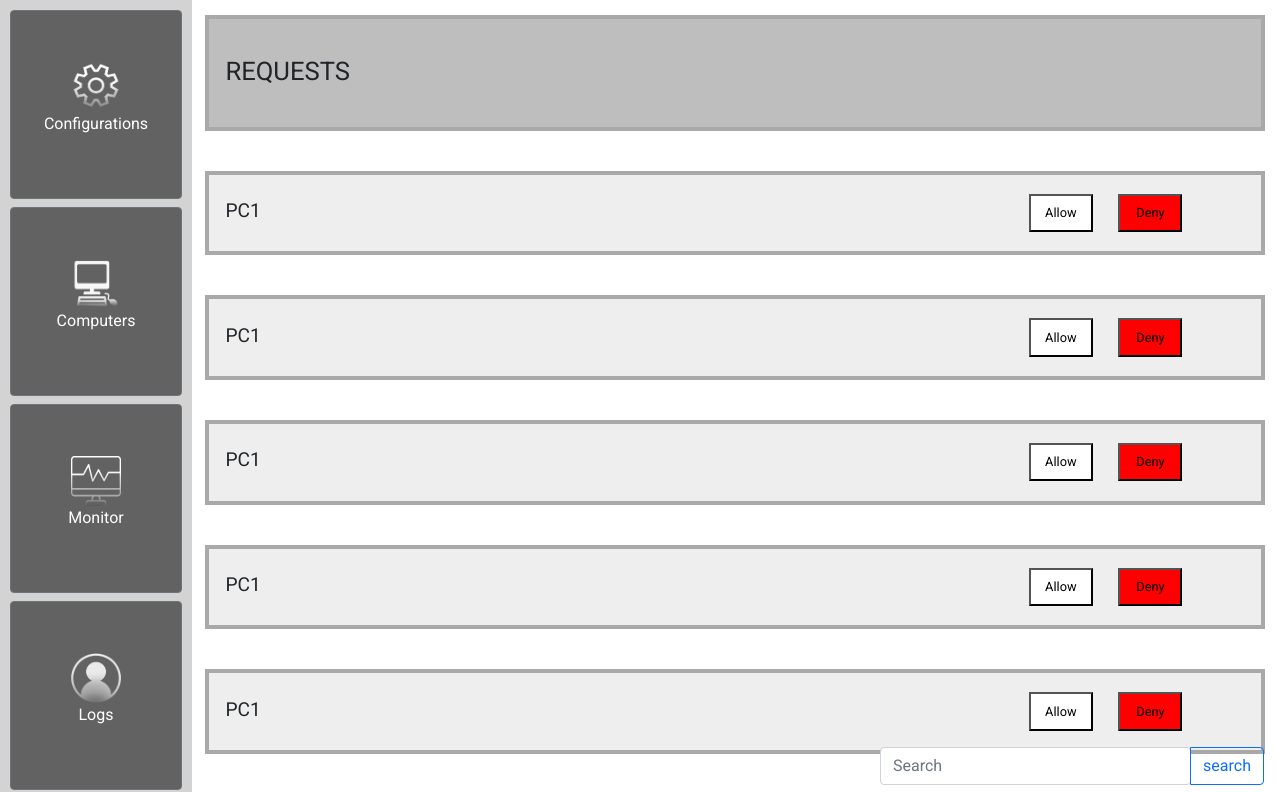
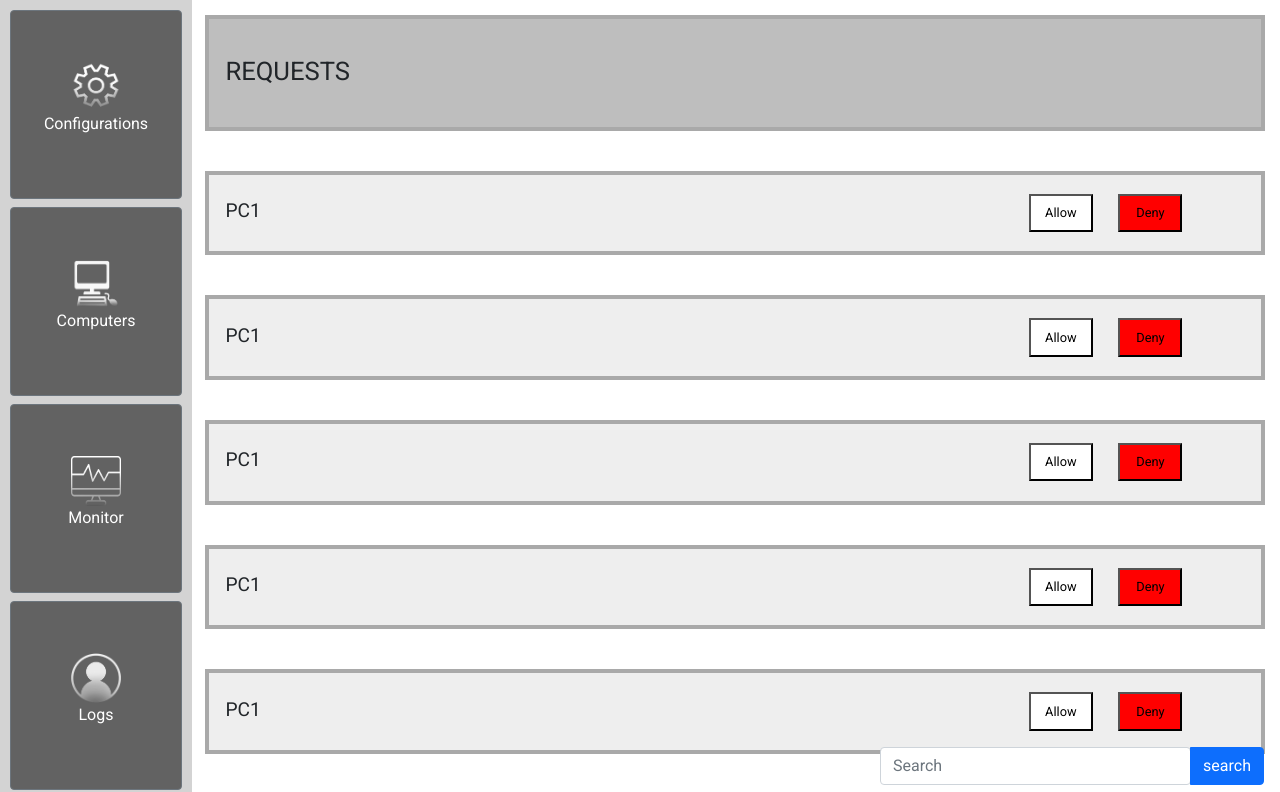
Before and after one commit to Martinius1/Pablle, an Angular app: page /requests in a window 1280 px wide. Shown: the top 792 px of the page. Built offline with nearby package versions, Linux system fonts and the light colour scheme.

Commit message:
Opravení scrollování search-bar

```diff
--- a/src/app/compoments/search-bar/search-bar.component.html
+++ b/src/app/compoments/search-bar/search-bar.component.html
@@ -1,4 +1,4 @@
 <div class="input-group">
   <input type="search" class="form-control rounded" placeholder="Search" aria-label="Search" aria-describedby="search-addon" />
-  <button type="button" class="btn btn-outline-primary">search</button>
+  <button type="button" class="btn btn-primary">search</button>
 </div>
--- a/src/app/compoments/search-bar/search-bar.component.scss
+++ b/src/app/compoments/search-bar/search-bar.component.scss
@@ -1,6 +1,7 @@
   .input-group {
-  position: absolute;
+  position: fixed;
   right: 16px;
     width: 30%;
     bottom: 15px;
+
 }
```
